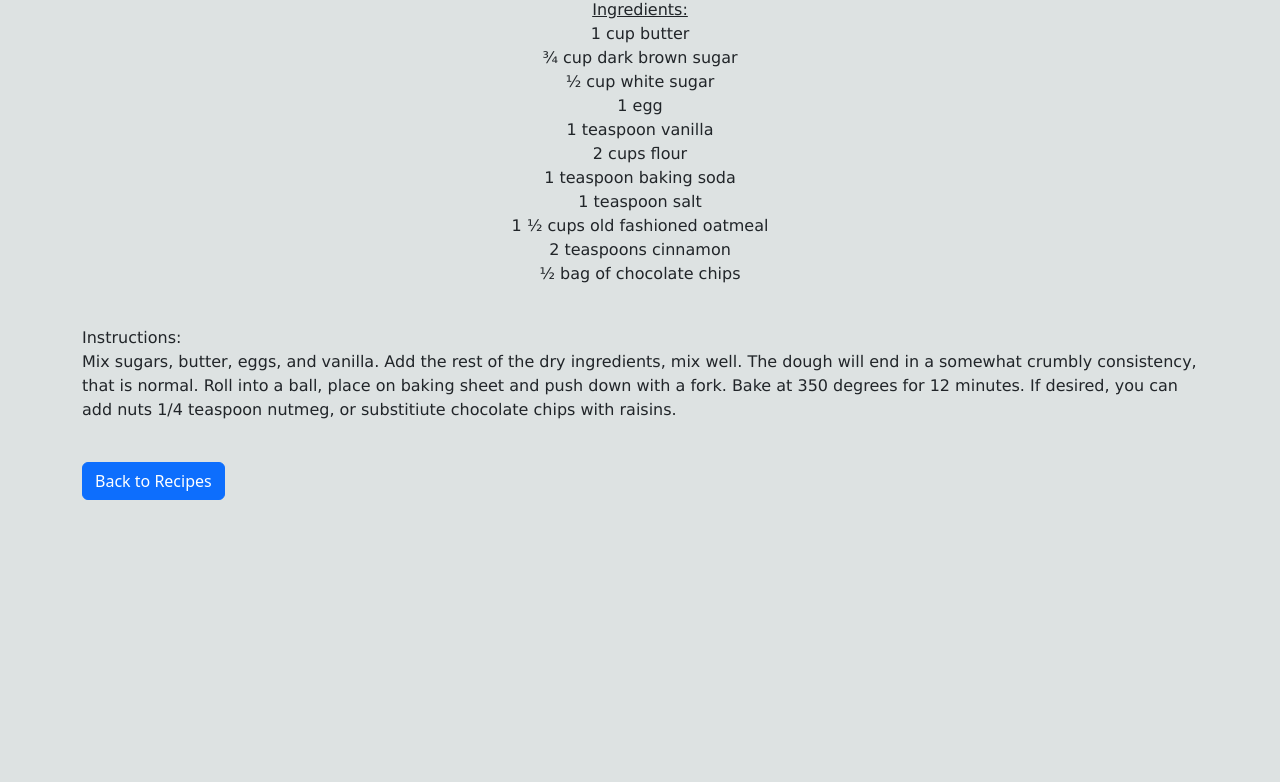
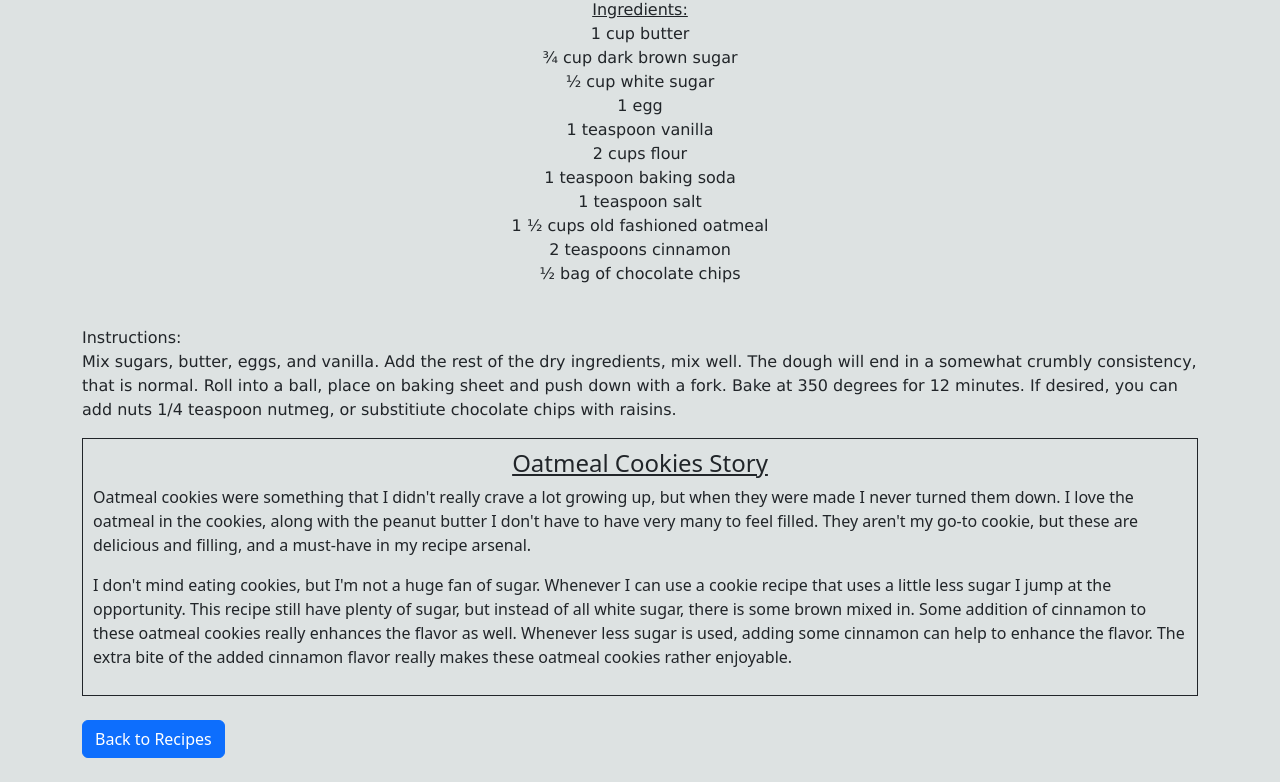
Before and after one commit to tbrowntech/RecipeBlog, a Vue app in the folder blog/: page /oatmealcookies in a window 1280 px wide. Shown: the part 395-1177 px from the top of the page. Before the commit the page ends 919 px from the top, so only its background shows below. Built offline with nearby package versions, Linux system fonts and the light colour scheme.

Commit message:
oatmeal cookie update

```diff
--- a/blog/src/components/OatmealCookies.vue
+++ b/blog/src/components/OatmealCookies.vue
@@ -31,6 +31,26 @@
         with raisins. <br />
       </p>
     </div>
+    <div class="border border-dark border-padding">
+      <h4 class="text-center"><u>Oatmeal Cookies Story</u></h4>
+      <p class="left-align">
+        Oatmeal cookies were something that I didn't really crave a lot growing
+        up, but when they were made I never turned them down. I love the oatmeal
+        in the cookies, along with the peanut butter I don't have to have very
+        many to feel filled. They aren't my go-to cookie, but these are
+        delicious and filling, and a must-have in my recipe arsenal.
+      </p>
+      <p class="left-align">
+        I don't mind eating cookies, but I'm not a huge fan of sugar. Whenever I
+        can use a cookie recipe that uses a little less sugar I jump at the
+        opportunity. This recipe still have plenty of sugar, but instead of all
+        white sugar, there is some brown mixed in. Some addition of cinnamon to
+        these oatmeal cookies really enhances the flavor as well. Whenever less
+        sugar is used, adding some cinnamon can help to enhance the flavor. The
+        extra bite of the added cinnamon flavor really makes these oatmeal
+        cookies rather enjoyable.
+      </p>
+    </div>
     <div>
       <br />
       <button class="btn btn-primary" @click="goBack">Back to Recipes</button>
```
